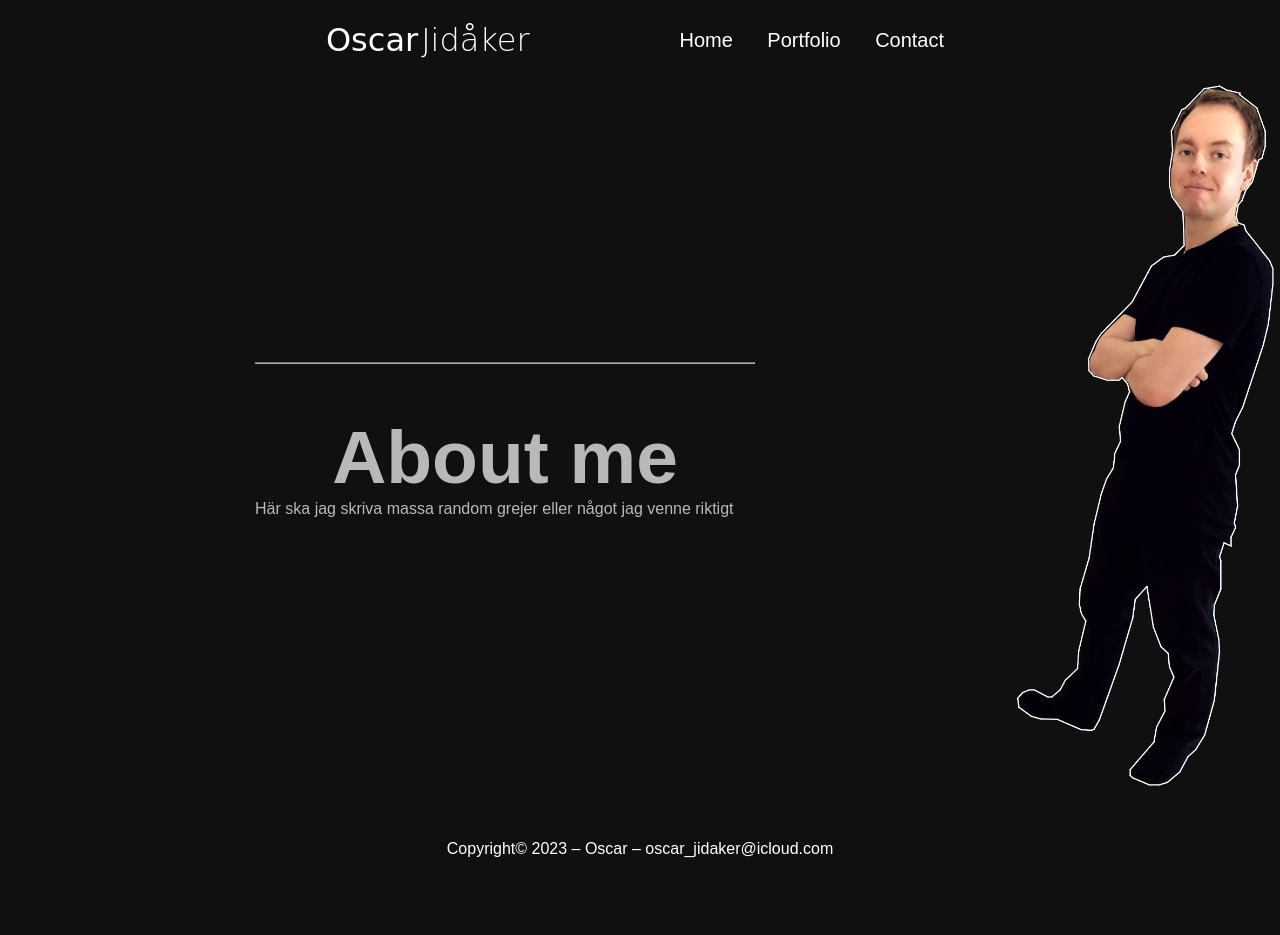
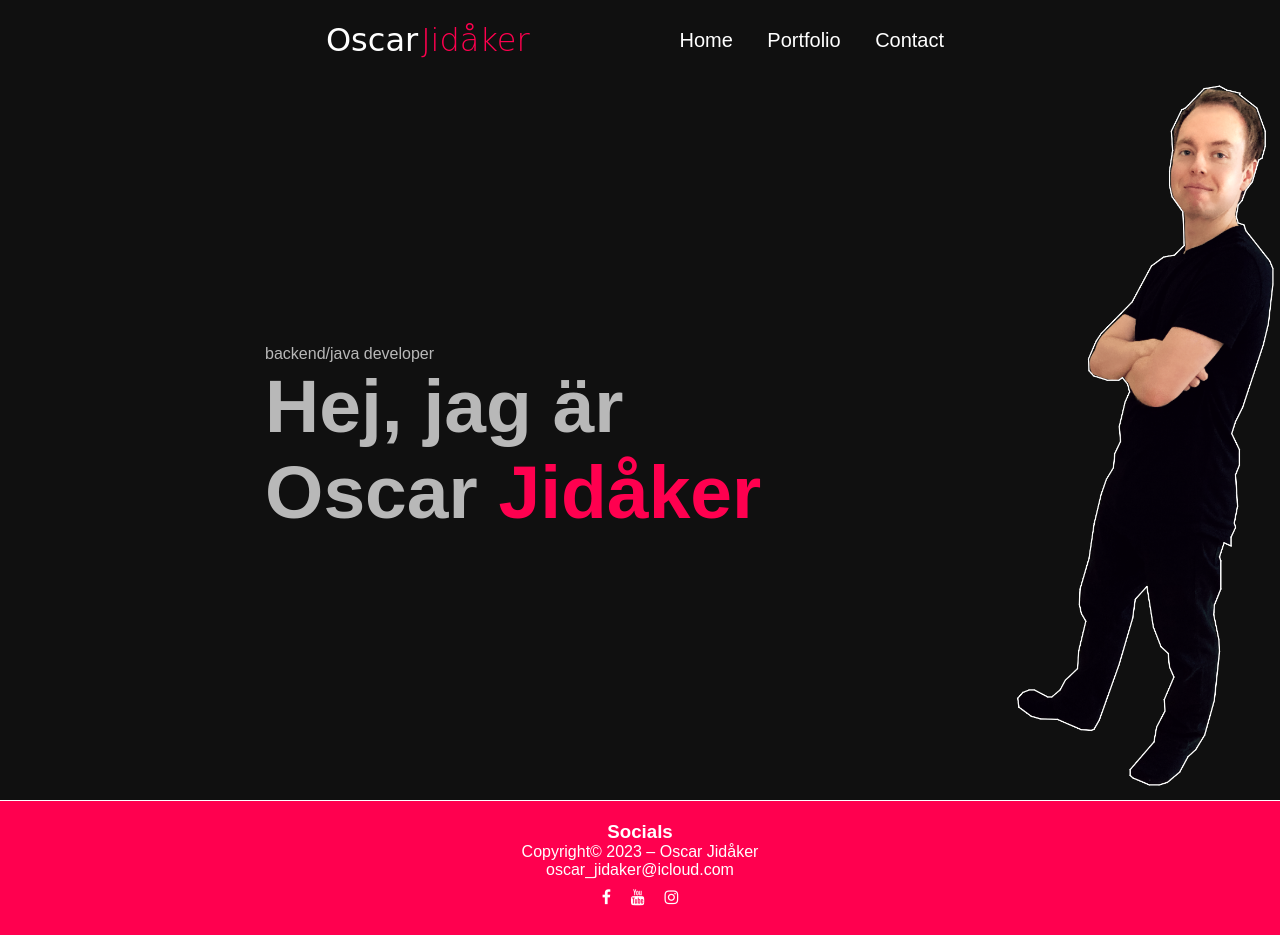
Before and after one commit to ThunsOJ/Frontend, a plain HTML site: page Uppgift1/index.html in a window 1280 px wide. Before the commit the page ends 878 px from the top, so only its background shows below. Drawn offline with Linux system fonts and the light colour scheme; a web font is replaced by a local one.

Commit message:
Fixat bättre footer

```diff
--- a/Uppgift1/index.html
+++ b/Uppgift1/index.html
@@ -7,12 +7,13 @@
     <title>JidakerPortfolio</title>
 
     <link rel="stylesheet" href="style.css">
+    <link rel="stylesheet" href="https://cdnjs.cloudflare.com/ajax/libs/font-awesome/4.7.0/css/font-awesome.min.css">
 </head>
 <body>
     <header>
         <!--Innre header för att kunna centrera innehållet-->
         <div class="inner_header">
-            <a href="#" class="logo">Oscar<span>Jidåker</span></a>
+            <a href="#" class="logo">Oscar<span id="logo-secondpart">Jidåker</span></a>
             <nav class="navigation">
                 <a href="#">Home</a>
                 <a href="#">Portfolio</a>
@@ -24,17 +25,26 @@
      <main>
         <section>
             <div id="content">
-                <hr>
-                <h1 id="title">About me</h1>
-                <p>Här ska jag skriva massa random grejer eller något jag venne riktigt</p>
-
+                <p>backend/java developer</p>
+                <h1 id="title">Hej, jag är<br> Oscar <span>Jidåker</span></h1>
             </div>
         </section>
         <img src="images/banner5.png" id="banner" alt="Bild på mig">
     </main>
 
-    <footer>
-        <p>Copyright&copy; <script>document.write(new Date().getFullYear());</script> – Oscar – oscar_jidaker@icloud.com</p>
-    </footer>
+    <footer class="site-footer">
+        <div>
+           <h3>Socials</h3>
+           <ul class="adress">
+               <li><p>Copyright&copy; <script>document.write(new Date().getFullYear());</script> – Oscar Jidåker</p></li>
+               <li><p>oscar_jidaker@icloud.com</p></li>
+           </ul>
+           <ul class="socials">
+               <li><a href="https://www.facebook.com/oscar.jidaker/" class="fa fa-facebook"></a></li>
+               <li><a href="https://www.youtube.com/channel/UCKyeg8c8UoC6atMC5gSTdSg" class="fa fa-youtube"></a></li>
+               <li><a href="https://www.instagram.com/ocke_champion/" class="fa fa-instagram"></a></li>
+           </ul>
+       </div>
+   </footer>
 </body>
 </html>
--- a/Uppgift1/style.css
+++ b/Uppgift1/style.css
@@ -7,6 +7,7 @@
     font-family: 'Poppins', sans-serif;
     box-sizing: border-box;
     text-decoration: none;
+    list-style-type: none;
 }
 
 body{
@@ -44,11 +45,15 @@ header{
     margin: 5px;
 }
 
-.logo > span{
+#logo-secondpart{
     font-family: 'Rubik Iso', cursive;
     font: bold;
     font-weight: 100;
     margin-left: 3px;
+}
+
+span{
+    color: #ff004f;
 }
 
 nav a{
@@ -71,7 +76,7 @@ main{
 }
 
 section{
-    padding: 20px;
+    padding-left: 20px;
     display: flex;
     justify-content: center;
     align-items: center;
@@ -90,14 +95,49 @@ section{
 
 main img{
     right: 0px;
-    height: calc(100vh - 80px);
+    height: calc(75vh - 80px);
+    margin-top: 15vh;
 }
 
 #title{
-    text-align: center;
     font-size: 25px;
 }
 
+.section_footer{
+    border-top: 1px solid  rgb(185, 185, 185);
+    display: flex;
+    padding-top: 10px;
+}
+
+/*Sidebar med bildshow. Just nu är de relativa sökvägar i en mapp, borde förmodligen ändras*/
+.sidebar{
+    background-image: url(assets/slide1.jpg);
+    background-size: 100% 100%;
+    background-repeat: no-repeat;
+
+    width: 100%;
+    height: 400px;
+    animation: change 40s infinite ease-in-out;
+}
+
+.sidebar h3{
+    text-align: center;
+    color: white;
+}
+
+.sidebar button{
+    border-radius: 5px;
+    background-color: #70a9ff;
+    display: block;
+    margin: 0 auto;
+}
+
+.sidebar p{
+    color: white;
+    text-align: center;
+}
+
+/*
 footer {
     text-align: center;
     background-color: #101010;
@@ -106,15 +146,75 @@ footer {
     position: absolute;
     top: calc(100vh + 20px);
     width: 100%;
-  }
+}
+*/
+
+.site-footer{
+    background-color: #ff004f;
+
+    width: 100%;
+    border-top: 1px solid white;
+
+    display: flex;
+    align-items: center;
+    justify-content: center;
+    bottom: 0;
+}
+
+.site-footer div{
+    padding-top: 20px;
+    padding-bottom: 20px;
+    display: flex;
+    flex-direction: column;
+    align-items: center;
+}
+
+.site-footer h3{
+    margin-bottom: 0;
+}
+
+.adress{
+    margin: 0;
+    padding: 0;
+    display: flex;
+    flex-direction: column;
+    align-items: center;
+}
+
+.adress li{
+    padding: 0 10px;
+}
+
+.socials{
+    display: flex;
+    justify-content: space-evenly;
+    padding: 0;
+    margin: 0;
+}
+
+.fa{
+    padding: 10px;
+    color: white;
+}
+
+#datum{
+    padding: 0;
+    font-size: 10px;
+    margin-bottom: 10px;
+}
 
 @media screen and (min-width: 600px) {
     #title{
-        font-size: 50px;
+        font-size: 40px;
     }
 
     #content {
         width: 300px;
+    }
+
+    main img{
+        margin: 0;
+        height: calc(100vh - 80px);
     }
 }
 
@@ -133,6 +233,7 @@ footer {
         width: 500px;
     }
 
+
 }
 
 @media screen and (min-width: 1200px) {
```
